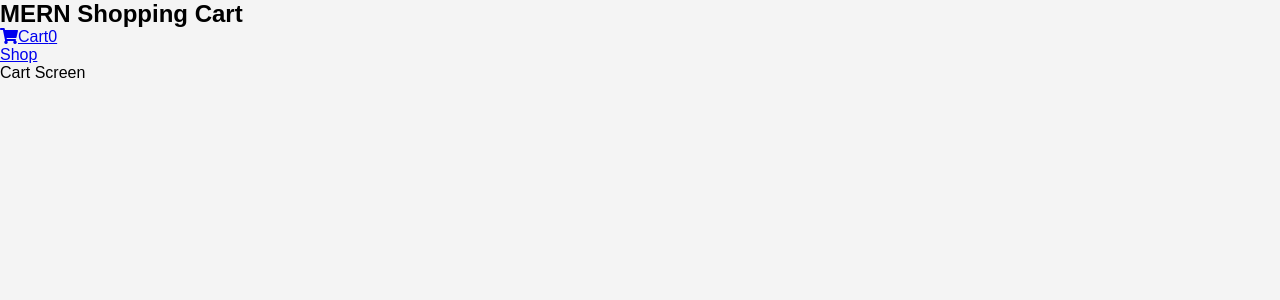
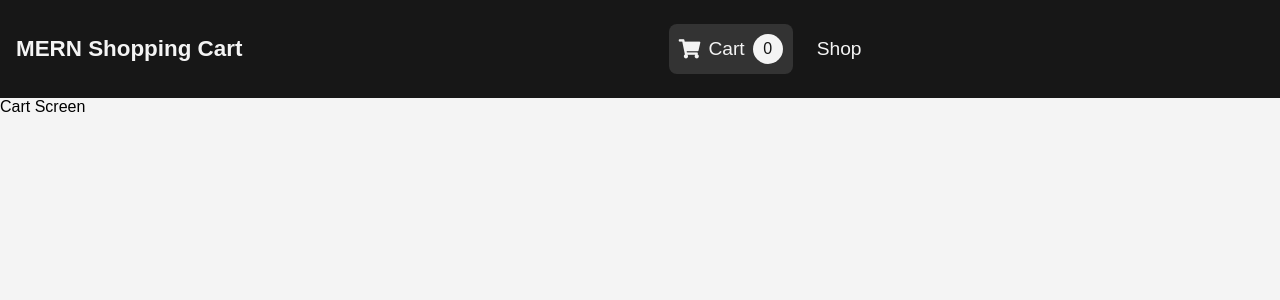
Before and after one commit to kavinda-ravishan/MERN_eCommerce_App, a React (Create React App) app in the folder frontend/: page /cart in a window 1280 px wide. Shown: the top 300 px of the page. Built offline with nearby package versions, Linux system fonts and the light colour scheme.

Commit message:
navbar style

```diff
--- a/frontend/src/components/Navbar.css
+++ b/frontend/src/components/Navbar.css
@@ -0,0 +1,64 @@
+.navbar {
+  width: 100%;
+  background-color: #171717;
+  display: flex;
+  justify-content: space-between;
+  align-items: center;
+  padding: 1.5rem 1rem;
+  z-index: 50;
+}
+
+.navbar__logo h2 {
+  color: #f4f4f4;
+  font-size: 1.4rem;
+  cursor: pointer;
+}
+
+.navbar__links {
+  display: flex;
+  list-style: none;
+  align-items: center;
+}
+
+.navbar__links > li {
+  padding-left: 1.5rem;
+}
+
+.navbar__links > li > a {
+  text-decoration: none;
+  color: #f4f4f4;
+  font-size: 1.2rem;
+  display: flex;
+  align-items: center;
+}
+
+.navbar__links > li > a > span {
+  display: flex;
+  align-items: center;
+  margin-left: 8px;
+}
+
+.cart__link {
+  background: #333;
+  padding: 10px;
+  border-radius: 8px;
+}
+
+.cart__link:hover {
+  background: #dd219e;
+  color: #f4f4f4;
+}
+
+.cartlogo__badge {
+  width: 30px;
+  height: 30px;
+  background: #f4f4f4;
+  border-radius: 50%;
+  margin-left: 8px;
+  color: #171717;
+  display: flex;
+  justify-content: center;
+  align-items: center;
+  text-align: center;
+  font-size: 1rem;
+}
--- a/frontend/src/components/Navbar.js
+++ b/frontend/src/components/Navbar.js
@@ -9,10 +9,12 @@
       </div>
       <ul className="navbar__links">
         <li>
-          <Link to="/cart">
+          <Link to="/cart" className="cart__link">
             <i className="fas fa-shopping-cart"></i>
-            Cart
-            <span className="cartlogo__badge">0</span>
+            <span>
+              Cart
+              <span className="cartlogo__badge">0</span>
+            </span>
           </Link>
         </li>
         <li>
```
